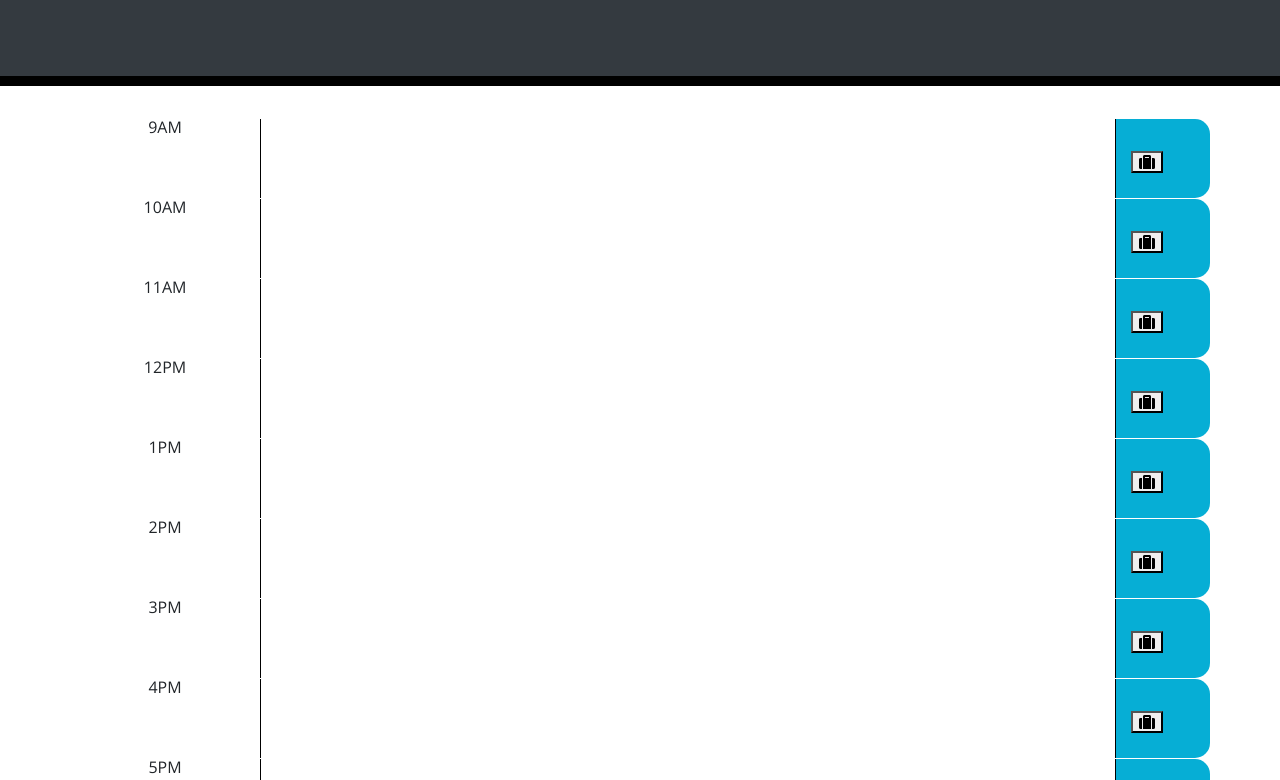
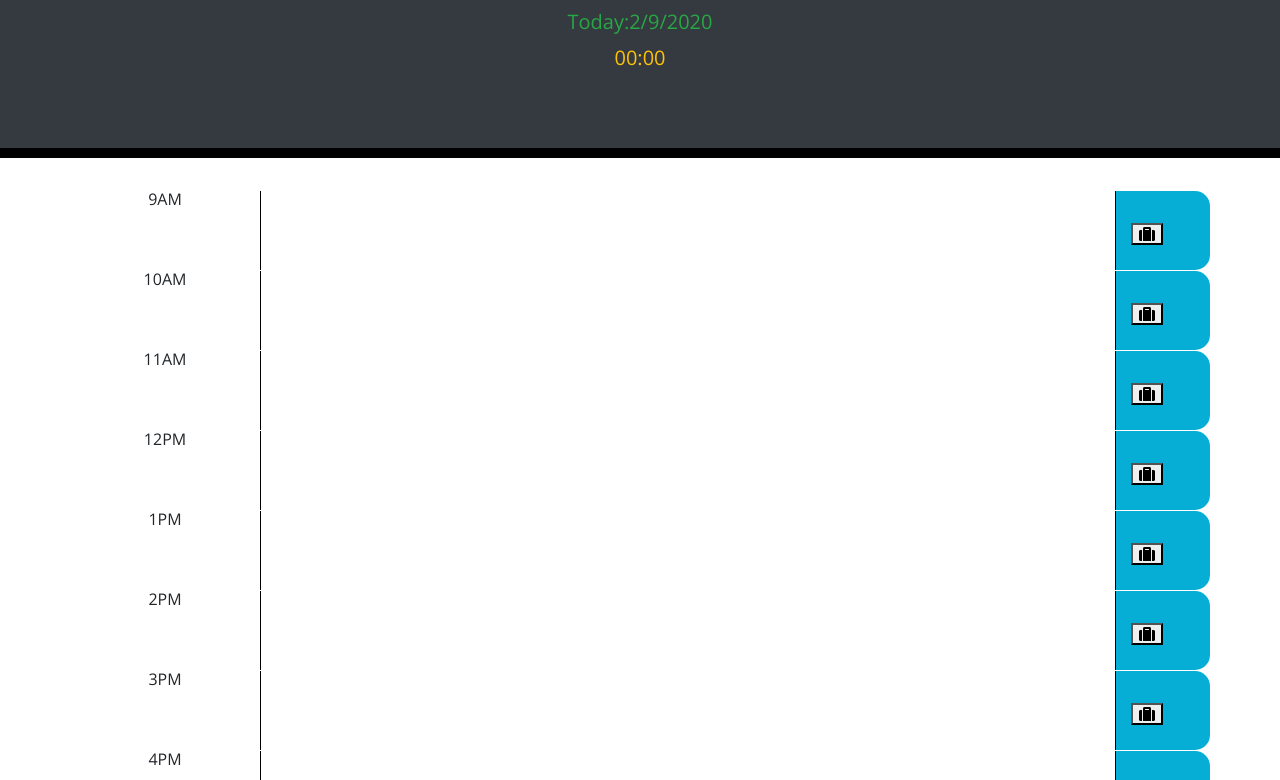
Before and after one commit to adrianromero13/Daily-planner, a plain HTML site: page index.html in a window 1280 px wide. Shown: the part 182-962 px from the top of the page. Drawn offline with nearby package versions, Linux system fonts and the light colour scheme.

Commit message:
added the current date using jquery on the scripts.js file

```diff
--- a/index.html
+++ b/index.html
@@ -27,7 +27,8 @@
     <header class="jumbotron bg-dark text-warning">
       <h1 class="display-3">Work Day Scheduler</h1>
       <p class="lead">A simple calendar app for scheduling your work day</p>
-      <p id="currentDay" class="lead"></p>
+      <p id="currentDay" class="lead text-success">day/month/year</p>
+      <p id="curreentTime" class="lead text-warning">00:00</p>
     </header>
     <div class="container">
       <div class="row">
@@ -97,5 +98,6 @@
 
     <script src="https://code.jquery.com/jquery-3.4.1.min.js"></script>
     <script src="https://cdnjs.cloudflare.com/ajax/libs/moment.js/2.24.0/moment.min.js"></script>
+    <script src="./scripts.js"></script>
   </body>
 </html>
--- a/scripts.js
+++ b/scripts.js
@@ -1,7 +1,22 @@
 //set up function for current day display on jumbotron
 // 1. catch html element (location) and set as variable
+let currentDate = new Date();
+let dateNow = "Today:" + (currentDate.getMonth()+1) + "/"
+    + currentDate.getDate() + "/"
+    + currentDate.getFullYear();
 // 2.text() to display changes
+$('#currentDay').text(dateNow);
 
+
+// var currentdate = new Date();
+//     var datetime = "Now: " + currentdate.getDate() + "/"
+//                 + (currentdate.getMonth()+1)  + "/"
+//                 + currentdate.getFullYear() + " @ "
+//                 + currentdate.getHours() + ":"
+//                 + currentdate.getMinutes() + ":"
+//                 + currentdate.getSeconds();
+
+// document.write(datetime);
 
 
 // set up function for current time display on jumbotron
```
